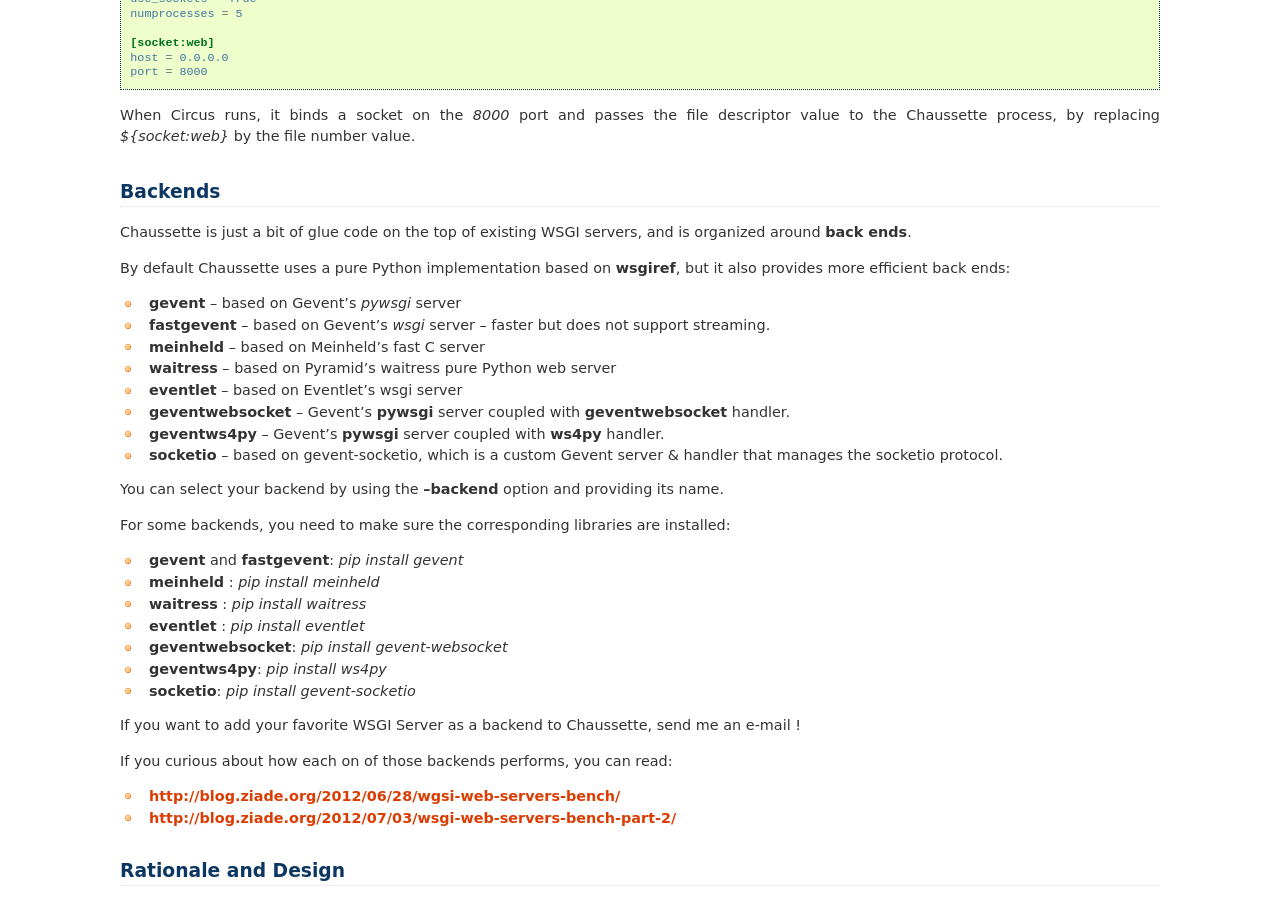
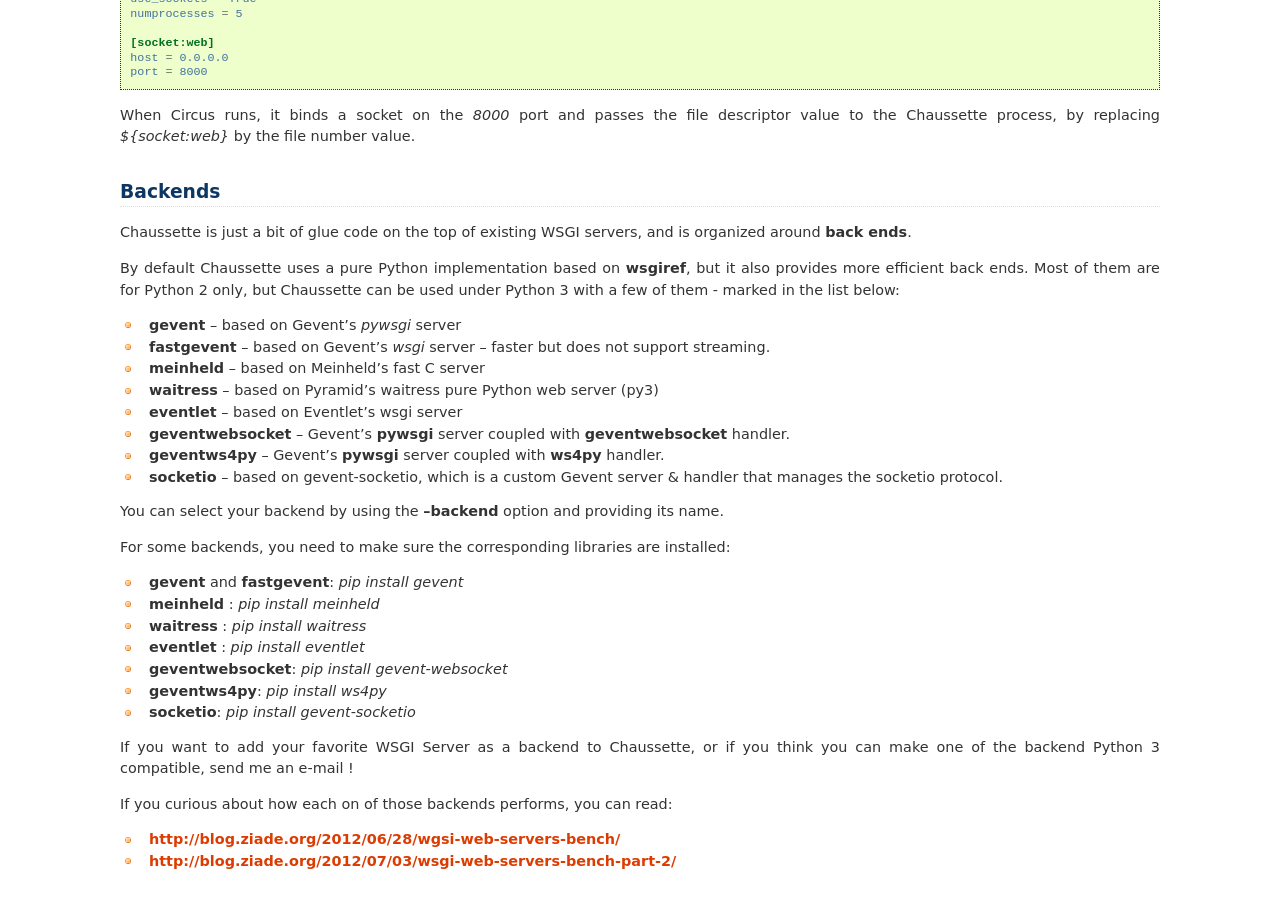
Before and after one commit to circus-tent/chaussette, a Sphinx documentation site: the page built from docs/source/index.rst, in a window 1280 px wide and 900 px high, scrolled down 1467 px. Built offline with Sphinx 7.4.7, drawn with Linux system fonts in a browser that asks for light colours.

Commit message:
more docs

```diff
--- a/docs/source/index.rst
+++ b/docs/source/index.rst
@@ -68,6 +68,7 @@
 
 .. _`Django documentation`: https://docs.djangoproject.com/en/1.4/howto/deployment/wsgi/
 
+
 Running a Python Paste application
 ----------------------------------
 
@@ -126,13 +127,15 @@
 and is organized around **back ends**.
 
 By default Chaussette uses a pure Python implementation based on **wsgiref**,
-but it also provides more efficient back ends:
+but it also provides more efficient back ends. Most of them are for Python 2
+only, but Chaussette can be used under Python 3 with a few of them - marked in the
+list below:
 
 - **gevent** -- based on Gevent's *pywsgi* server
 - **fastgevent** -- based on Gevent's *wsgi* server -- faster but does not
   support streaming.
 - **meinheld** -- based on Meinheld's fast C server
-- **waitress** -- based on Pyramid's waitress pure Python web server
+- **waitress** -- based on Pyramid's waitress pure Python web server (py3)
 - **eventlet** -- based on Eventlet's wsgi server
 - **geventwebsocket** -- Gevent's **pywsgi** server coupled with
   **geventwebsocket** handler.
@@ -158,6 +161,7 @@
 
 
 If you want to add your favorite WSGI Server as a backend to Chaussette,
+or if you think you can make one of the backend Python 3 compatible,
 send me an e-mail !
 
 If you curious about how each on of those backends performs, you can read:
```
